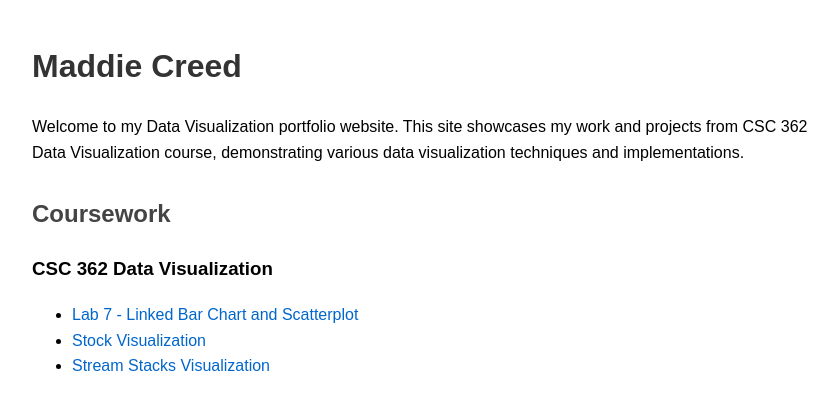
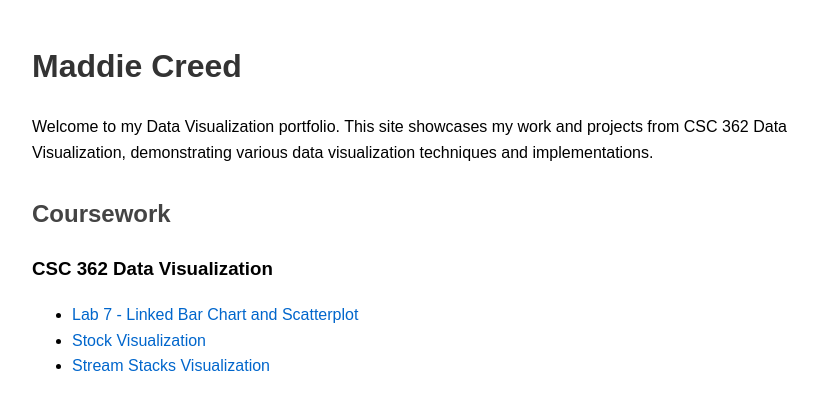
Before and after one commit to maddiecreed/maddiecreed.github.io, a plain HTML site: page index.html in a window 1280 px wide. Shown: the whole page, without its empty margins (208-1046 px from the left). Drawn offline with Linux system fonts and the light colour scheme.

Commit message:
wrote blurb

```diff
--- a/index.html
+++ b/index.html
@@ -28,7 +28,7 @@
 </head>
 <body>
     <h1>Maddie Creed</h1>
-    <p>Welcome to my Data Visualization portfolio website. This site showcases my work and projects from CSC 362 Data Visualization course, demonstrating various data visualization techniques and implementations.</p>
+    <p>Welcome to my Data Visualization portfolio. This site showcases my work and projects from CSC 362 Data Visualization, demonstrating various data visualization techniques and implementations.</p>
 
     <h2>Coursework</h2>
     <h3>CSC 362 Data Visualization</h3>
```
